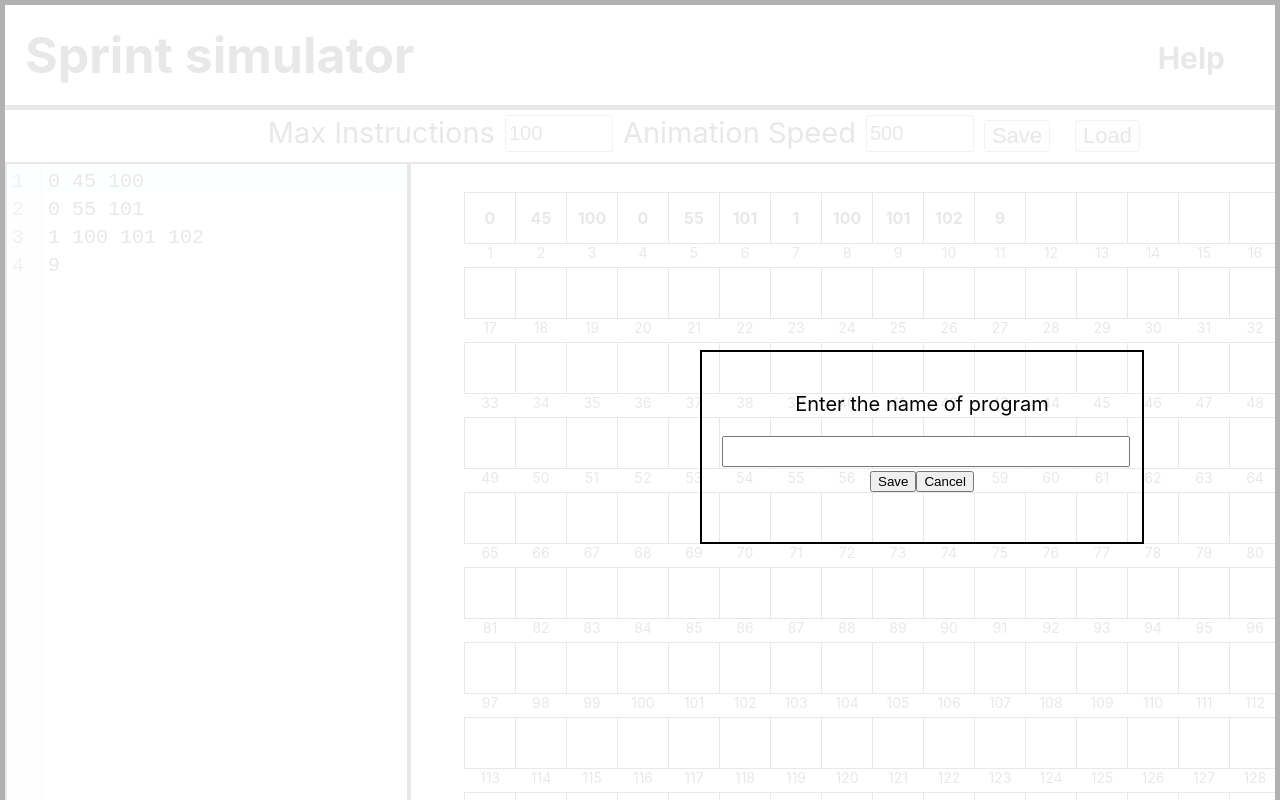
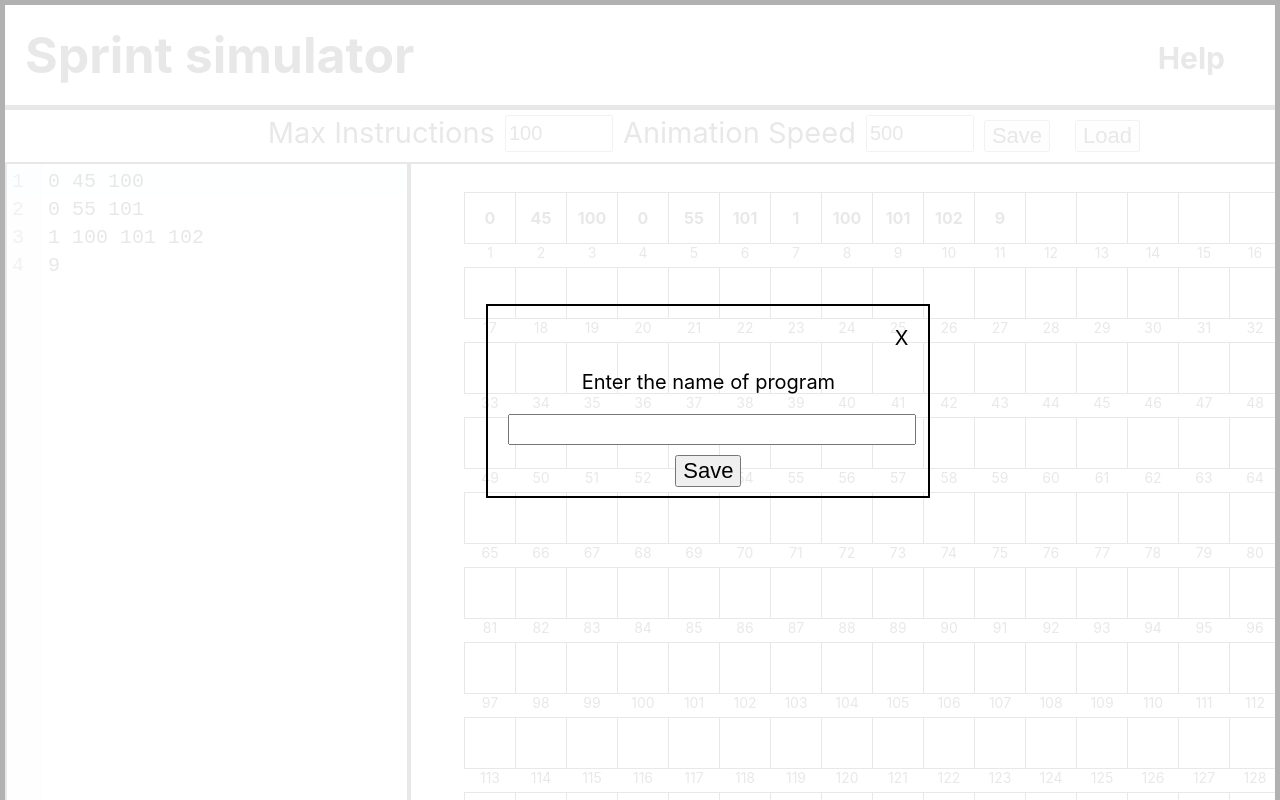
Before and after one commit to ashishkujoy/sprint-ui, a React (Create React App) app: page / in a window 1280 px wide. Both pictures are taken after a click on the button "Save". Shown: the top 800 px of the page. Built offline with nearby package versions, Linux system fonts and the light colour scheme.

Commit message:
Uses Modal component

```diff
--- a/src/App.css
+++ b/src/App.css
@@ -210,8 +210,8 @@ table {
 
 .prompt {
   position: absolute;
-  left: 700px;
-  top: 350px;
+  left: 38%;
+  top: 38%;
   border: 2px solid black;
   width: 400px;
   height: 150px;
@@ -250,5 +250,10 @@ table {
   font-size: 20px;
   width: 100px;
   margin-left: 10px;
-    margin-right: 10px;
+  margin-right: 10px;
 }
+
+.btn {
+  font-size: 22px;
+  margin-top: 10px;
+}
--- a/src/App.js
+++ b/src/App.js
@@ -5,9 +5,9 @@ import Editor from './components/Editor';
 import ErrorModal from './components/ErrorModal';
 import Help from './components/Help';
 import RegisterGroup from './components/RegisterGroup';
-import ProgramNamePrompt from './components/Save';
+import ProgramNamePrompt from './components/ProgramNamePrompt';
 import { Actions, initialState, reducer } from './state';
-import FileNameSelector from './components/Load';
+import FileNameSelector from './components/FileNameSelector';
 import InputModal from './components/InputModal';
 import AnimationSpeedSelector from './components/AnimationSpeedSelector';
 
--- a/src/components/ErrorModal.jsx
+++ b/src/components/ErrorModal.jsx
@@ -1,14 +1,13 @@
+import Modal from "./Modal"
 
 const ErrorModal = ({ enabled, error, onClose }) => {
-    if (enabled) {
-        return (<div className='error-modal'>
-            <div className='error-message'>{error.message.replace('address', 'cell number')}</div>
-            <button onClick={onClose}>Close</button>
-        </div>)
-    } else {
-        return <></>
-    }
-
+    return <Modal
+        isEnabled={enabled}
+        nonCloseable={false}
+        onClose={onClose}
+    >
+        <div className='error-message'>{(error || {}).message}</div>
+    </Modal>
 }
 
 export default ErrorModal;
--- /dev/null
+++ b/src/components/FileNameSelector.jsx
@@ -0,0 +1,27 @@
+import { useRef } from 'react';
+import Modal from './Modal';
+
+export const FileNameSelector = ({ enabled, fileNames, closeModal, className, onFileSelection }) => {
+    const ref = useRef(null);
+
+    return <Modal
+        isEnabled={enabled}
+        nonCloseable={false}
+        onClose={closeModal}>
+        <div>
+            <label htmlFor='programName'>Choose File</label>
+            <select
+                name='programName'
+                onChange={(e) => console.log(e)}
+                ref={ref}
+            >
+                {fileNames.map(fileName => <option value={fileName} key={fileName}>{fileName}</option>)}
+            </select>
+        </div>
+        <div>
+            <button className='btn' onClick={() => onFileSelection(ref.current.value)}>Load</button>
+        </div>
+    </Modal>
+}
+
+export default FileNameSelector;
--- a/src/components/InputModal.jsx
+++ b/src/components/InputModal.jsx
@@ -1,17 +1,26 @@
 import { useState } from 'react';
+import Modal from './Modal';
 
 export const InputModal = ({ enabled, onSubmit, className }) => {
     const [number, setNumber] = useState(0)
-    if (enabled) {
+    return <Modal
+        isEnabled={enabled}
+        nonCloseable={false}
+        className={className}>
+        <p>Enter a number</p>
+        <input type='number' value={number} onChange={(e) => setNumber(e.target.value)}></input>
+        <button onClick={() => onSubmit(parseInt(number.trim()))}>Submit</button>
+    </Modal>
+    // if (enabled) {
 
-        return <div className={`prompt ${className ? className : ''}`}>
-                <p>Enter a number</p>
-                <input type='number' value={number} onChange={(e) => setNumber(e.target.value)}></input>
-                <button onClick={() => onSubmit(parseInt(number.trim()))}>Submit</button>
-        </div>
-    } else {
-        <></>
-    }
+    //     return <div className={`prompt ${className ? className : ''}`}>
+    //         <p>Enter a number</p>
+    //         <input type='number' value={number} onChange={(e) => setNumber(e.target.value)}></input>
+    //         <button onClick={() => onSubmit(parseInt(number.trim()))}>Submit</button>
+    //     </div>
+    // } else {
+    //     <></>
+    // }
 
 }
 
--- a/src/components/Load.jsx
+++ /dev/null
@@ -1,31 +0,0 @@
-import { useRef } from 'react';
-
-export const FileNameSelector = ({ enabled, fileNames, closeModal, className, onFileSelection }) => {
-    const ref = useRef(null);
-
-    if (enabled) {
-        return <div className={`prompt ${className ? className :''}`}>
-            <div>
-                <span onClick={closeModal}>X</span>
-            </div>
-            <div>
-                <label htmlFor='programName'>Choose File</label>
-                <select
-                    name='programName'
-                    onChange={(e) => console.log(e)}
-                    ref={ref}
-                >
-                    {fileNames.map(fileName => <option value={fileName} key={fileName}>{fileName}</option>)}
-                </select>
-            </div>
-            <div>
-                <button onClick={() => onFileSelection(ref.current.value)}>Load</button>
-            </div>
-        </div>
-    } else {
-        <></>
-    }
-
-}
-
-export default FileNameSelector;
--- /dev/null
+++ b/src/components/Modal.jsx
@@ -0,0 +1,27 @@
+import '../styles/modal.css';
+
+const CloseBtn = ({ nonCloseable, onClose }) => {
+    if (nonCloseable) {
+        return <></>
+    } else {
+        return <div className='close-btn'>
+            <span onClick={onClose} style={{ cursor: "pointer" }}>X</span>
+        </div>
+    }
+}
+
+const Modal = (props) => {
+    if (!props.isEnabled) {
+        return <></>
+    }
+    const className = props.className ? `modal ${props.className}` : 'modal';
+
+    return (<div className={className}>
+        <CloseBtn nonCloseable={props.nonCloseable} onClose={props.onClose} />
+        <div className='modal-body'>
+            {props.children}
+        </div>
+    </div>)
+}
+
+export default Modal;
--- /dev/null
+++ b/src/components/ProgramNamePrompt.jsx
@@ -0,0 +1,21 @@
+import { useState } from "react"
+import Modal from "./Modal";
+
+const ProgramNamePrompt = ({ enabled, onSave, onCancel }) => {
+    const [programName, setProgramName] = useState('');
+
+    return <Modal
+        isEnabled={enabled}
+        nonCloseable={false}
+        onClose={onCancel}>
+        <div>
+            <p>Enter the name of program</p>
+            <input value={programName} onChange={(e) => setProgramName(e.target.value.trim())}></input>
+        </div>
+        <div>
+            <button onClick={() => onSave(programName)} className='btn'>Save</button>
+        </div>
+    </Modal>
+}
+
+export default ProgramNamePrompt;
--- a/src/components/Save.jsx
+++ /dev/null
@@ -1,22 +0,0 @@
-import { useState } from "react"
-
-const ProgramNamePrompt = ({ enabled, onSave, onCancel }) => {
-    const [programName, setProgramName] = useState('');
-
-    if (enabled) {
-        return <div className='prompt'>
-            <div>
-                <p>Enter the name of program</p>
-                <input value={programName} onChange={(e) => setProgramName(e.target.value.trim())} />
-            </div>
-            <div>
-                <button onClick={() => onSave(programName)}>Save</button>
-                <button onClick={onCancel}>Cancel</button>
-            </div>
-        </div>
-    } else {
-        return <></>
-    }
-}
-
-export default ProgramNamePrompt;
--- /dev/null
+++ b/src/styles/modal.css
@@ -0,0 +1,22 @@
+.modal {
+    position: absolute;
+    left: 38%;
+    top: 38%;
+    border: 2px solid black;
+    width: 400px;
+    height: 150px;
+    padding: 20px;
+    text-align: center;
+    font-size: 20px;
+}
+
+.modal input {
+    width: 100%;
+    font-size: 20px;
+    height: 25px;
+}
+
+.modal .close-btn {
+    display: flex;
+    justify-content: right;
+}
```
